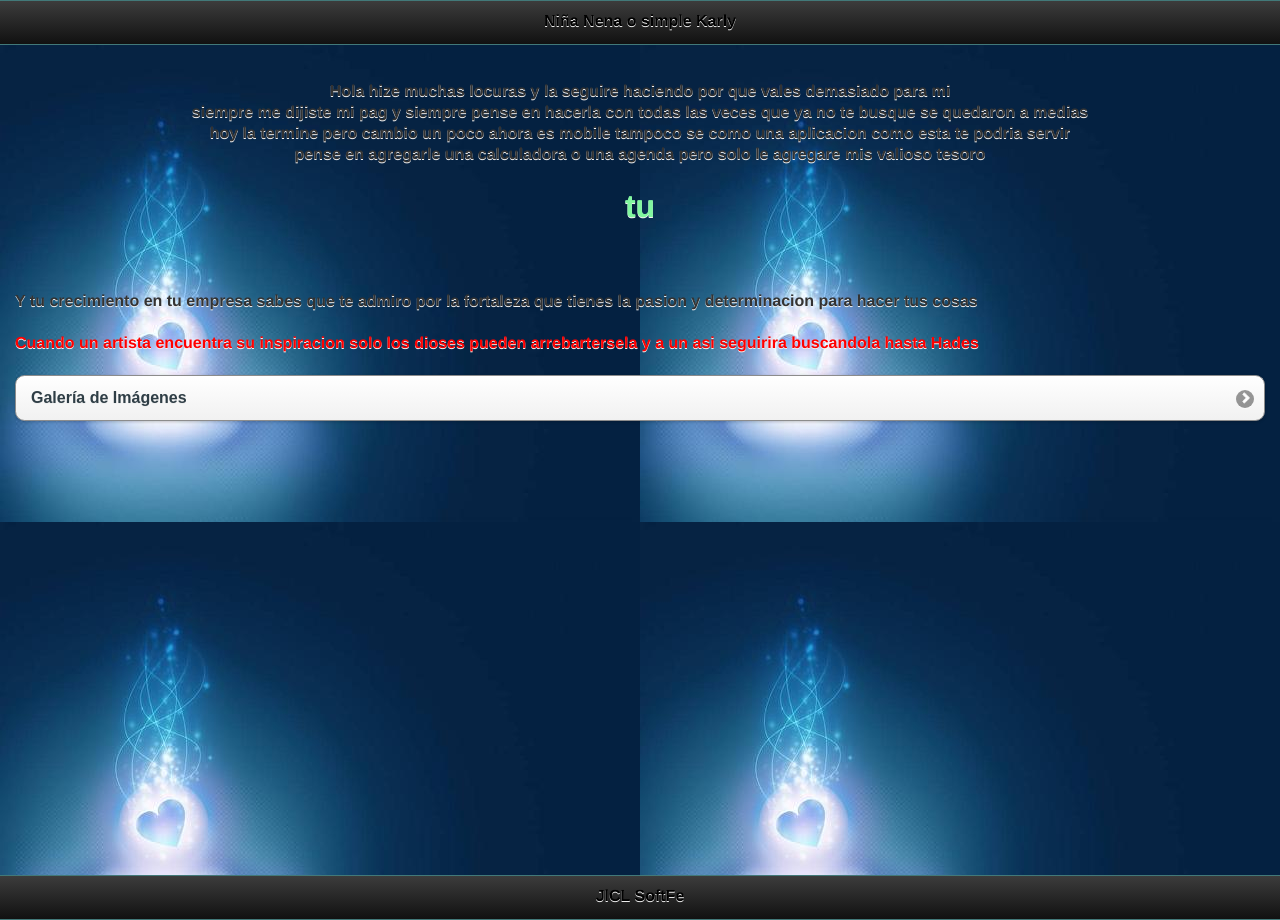
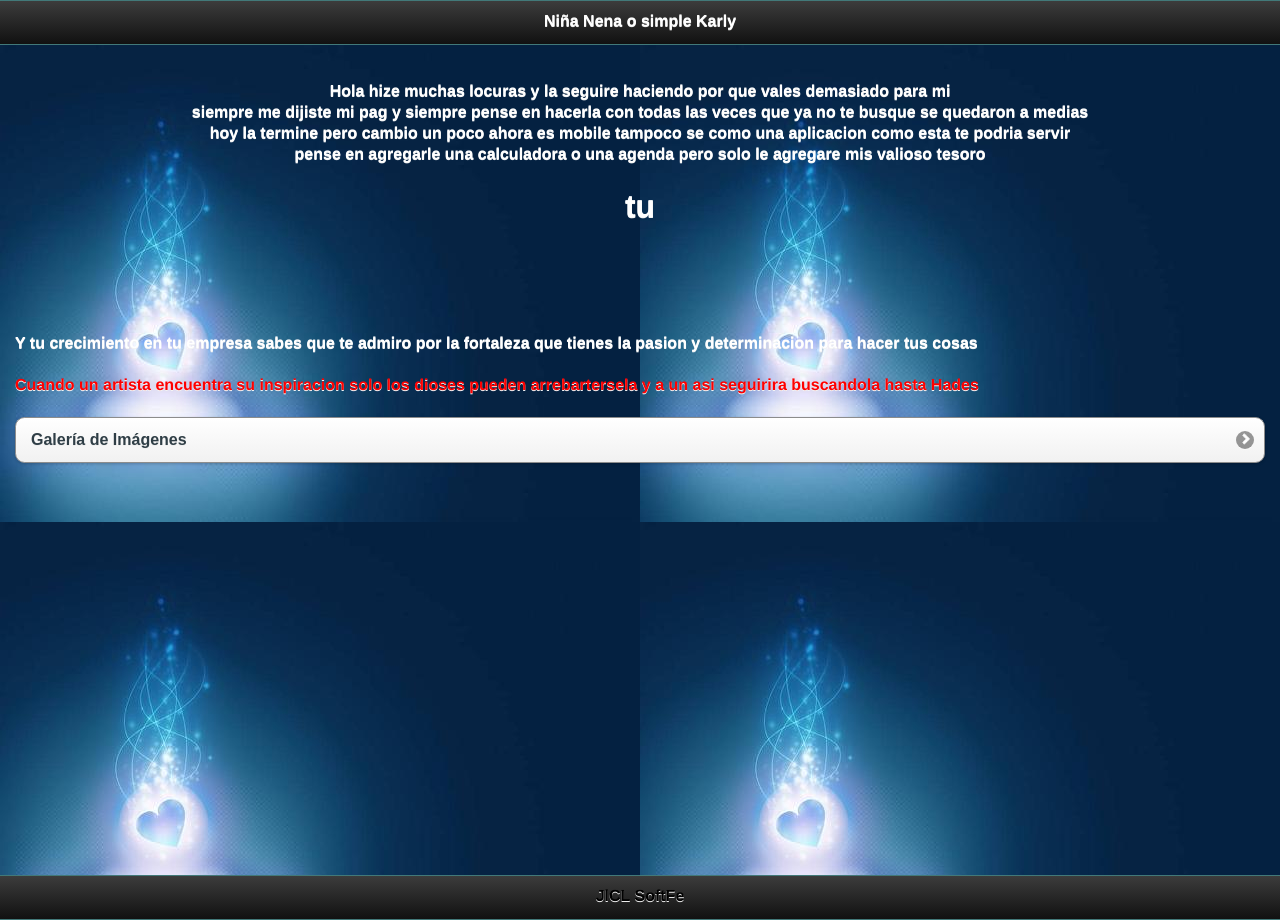
Before and after one commit to joseluiscar7/nuevo, a plain HTML site: page index.html in a window 1280 px wide. Drawn offline with Linux system fonts and the light colour scheme.

Commit message:
789
holasd

```diff
--- a/index.html
+++ b/index.html
@@ -44,13 +44,13 @@
 <style>
 	#titulo{
 
-		color: #000000v;
+		color: white;
 		 font-style:inherit;
 	font-family:Gotham, "Helvetica Neue", Helvetica, Arial, sans-serif;
 
 	}
 
-	#tu{color: #81F79F;
+	#tu{color: white;
 	}
 
 	#2{
@@ -74,6 +74,10 @@
                 height: 800px;
             }
 
+	#cab{align-items:flex-start;
+	color :white;
+	}
+
     </style>
 
 
@@ -86,7 +90,7 @@
 <div data-role="page" id="Home" data-theme="c">
 
 	<div data-role="header">
-		<h1>Ni&ntilde;a Nena o simple Karly</h1>
+		<h1 id="cab">Ni&ntilde;a Nena o simple Karly</h1>
 	</div>
 
 	<div data-role="content"  id="content">
@@ -94,7 +98,7 @@
 
 
           <h4 id="titulo" align="center">Hola  hize muchas locuras y la seguire haciendo por que vales demasiado para mi <br>siempre me dijiste mi pag y siempre pense en hacerla con todas las veces que ya no te busque se quedaron a medias<br> hoy la termine pero cambio un poco ahora es mobile tampoco se como una aplicacion como esta te podria servir <br>pense en agregarle una calculadora o una agenda pero solo le agregare mis valioso tesoro <h1 id="tu" css align="center" >tu
-          </h1> <br> <h4 id="titulo" align="justify">Y tu crecimiento en tu empresa sabes que te admiro por la fortaleza que tienes la pasion y determinacion para hacer tus cosas </h4>
+          </h1> <br> <br> <br> <h4 id="titulo" align="justify">Y tu crecimiento en tu empresa sabes que te admiro por la fortaleza que tienes la pasion y determinacion para hacer tus cosas </h4>
           <h4 id="pro" css align="justify" css color red; > Cuando un artista encuentra su inspiracion solo los dioses pueden arrebartersela y a un asi seguirira buscandola hasta Hades</h4>
 
 		<ul data-role="listview" data-inset="true">
```
